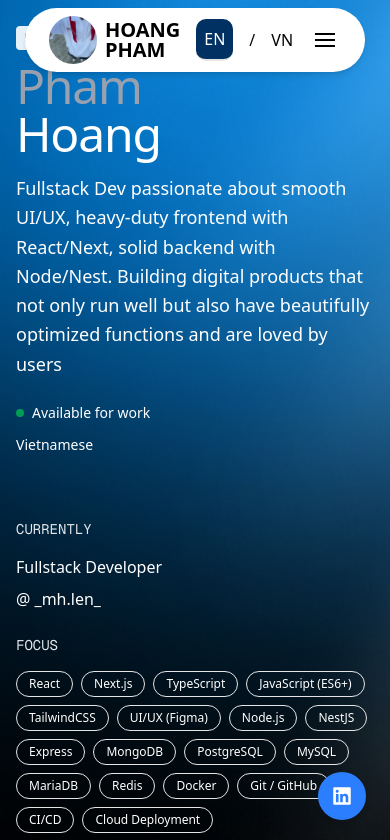
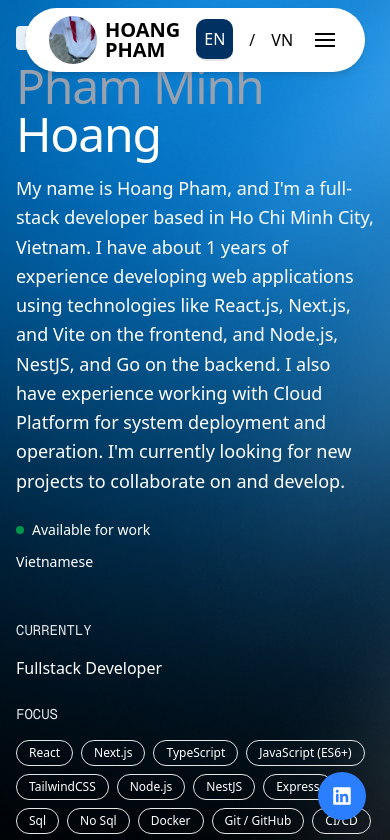
Before and after one commit to protam113/hoang_pham_strix, a Next.js app: page /en in a window 390 px wide. Shown: the top 840 px of the page. Built offline with nearby package versions, Linux system fonts and the light colour scheme.

Commit message:
Initial commit: TODO App with NestJS + React

```diff
--- a/messages/en.json
+++ b/messages/en.json
@@ -1,7 +1,7 @@
 {
   "Page": {
     "Hero": {
-      "title": "Fullstack Dev passionate about smooth UI/UX, heavy-duty frontend with React/Next, solid backend with Node/Nest. Building digital products that not only run well but also have beautifully optimized functions and are loved by users"
+      "title": "My name is Hoang Pham, and I'm a full-stack developer based in Ho Chi Minh City, Vietnam. I have about {years} years of experience developing web applications using technologies like React.js, Next.js, and Vite on the frontend, and Node.js, NestJS, and Go on the backend. I also have experience working with Cloud Platform for system deployment and operation. I'm currently looking for new projects to collaborate on and develop."
     },
     "Introduce": {
       "content1": "Full-stack developer with hands-on experience from freelance work and personal projects. Proficient in Node.js, NestJS, React, and modern tooling such as Docker and Redis. Experienced in building and deploying real-world web applications with a strong focus on performance, scalability, and user experience. Recently worked with microservices combined with micro frontend architecture and gRPC, developing a solid foundation in distributed system design and operation.",
--- a/messages/vi.json
+++ b/messages/vi.json
@@ -1,11 +1,11 @@
 {
   "Page": {
     "Hero": {
-      "title": "Fullstack Dev đam mê UI/UX mượt mà, frontend bùng nổ với React/Next, backend chắc kèo với Node/Nest. Xây digital product không chỉ chạy ngon mà chức năng cũng phải tối ưu đẹp mắt và user-love"
+      "title": "Mình là Hoàng Phạm, một lập trình viên Full-Stack tại TP. Hồ Chí Minh, Việt Nam. Mình có khoảng {years} năm kinh nghiệm phát triển ứng dụng web với các công nghệ như React.js, Next.js, Vite ở phía Frontend và Node.js, NestJS, Go ở phía Backend. Ngoài ra mình cũng có kinh nghiệm làm việc với Cloud Platform để triển khai và vận hành hệ thống. Hiện tại mình đang tìm kiếm các dự án mới để hợp tác và phát triển."
     },
     "Introduce": {
-      "content1": "Lập trình viên full-stack với kinh nghiệm thực tế từ công việc tự do và các dự án cá nhân. Thành thạo Node.js, NestJS, React cùng các công nghệ hiện đại như Docker và Redis. Có kinh nghiệm xây dựng, triển khai và tối ưu các ứng dụng web với trọng tâm vào hiệu suất, khả năng mở rộng và trải nghiệm người dùng. Gần đây, tôi làm việc với kiến trúc microservices kết hợp micro frontend và gRPC, từ đó nâng cao hiểu biết về thiết kế và vận hành hệ thống phân tán.",
-      "content2": "Tôi yêu thích việc chủ động tìm tòi và thử nghiệm các công nghệ mới, đặc biệt là ứng dụng AI vào quy trình phát triển phần mềm để tăng hiệu suất và tính sáng tạo, bao gồm các phương pháp lập trình như vibe coding. Tôi mong muốn được làm việc trong môi trường sáng tạo và hợp tác, nơi có thể đóng góp vào các sản phẩm có giá trị, chia sẻ kiến thức và giải quyết những bài toán phức tạp với tư duy lấy người dùng làm trung tâm. Trong dài hạn, tôi hướng đến việc làm chủ các tính năng cốt lõi, đóng góp về mặt kỹ thuật và tham gia xây dựng những hệ thống phần mềm có tác động thực tiễn."
+      "content1": "Lập trình viên full-stack với kinh nghiệm thực tế từ công việc tự do và các dự án cá nhân. Thành thạo Node.js, NestJS, React cùng các công nghệ hiện đại như Docker và Redis. Có kinh nghiệm xây dựng, triển khai và tối ưu các ứng dụng web với trọng tâm vào hiệu suất, khả năng mở rộng và trải nghiệm người dùng. Gần đây, mình làm việc với kiến trúc microservices kết hợp micro frontend và gRPC, từ đó nâng cao hiểu biết về thiết kế và vận hành hệ thống phân tán.",
+      "content2": "Mình yêu thích việc chủ động tìm tòi và thử nghiệm các công nghệ mới, đặc biệt là ứng dụng AI vào quy trình phát triển phần mềm để tăng hiệu suất và tính sáng tạo, bao gồm các phương pháp lập trình như vibe coding. mình mong muốn được làm việc trong môi trường sáng tạo và hợp tác, nơi có thể đóng góp vào các sản phẩm có giá trị, chia sẻ kiến thức và giải quyết những bài toán phức tạp với tư duy lấy người dùng làm trung tâm. Trong dài hạn, mình hướng đến việc làm chủ các tính năng cốt lõi, đóng góp về mặt kỹ thuật và tham gia xây dựng những hệ thống phần mềm có tác động thực tiễn."
     },
     "Experience": {
       "title1": "Kinh Nghiệm ",
@@ -24,7 +24,7 @@
     },
     "Technical": {
       "title": "Chuyên môn kỹ thuật",
-      "content": "Tôi đã phát triển một bộ kỹ năng đa dạng trong lĩnh vực của mình, tập trung vào các công nghệ web hiện đại và thực tiễn tốt nhất.",
+      "content": "mình đã phát triển một bộ kỹ năng đa dạng trong lĩnh vực của mình, tập trung vào các công nghệ web hiện đại và thực tiễn tốt nhất.",
       "development": "Phương pháp phát triển",
       "t1": {
         "a": "Sạch sẽ, có thể bảo trì ",
--- a/src/components/introduce.tsx
+++ b/src/components/introduce.tsx
@@ -8,11 +8,14 @@ const itemVariantsRight = {
   show: { opacity: 1, y: 0, transition: { duration: 0.6 } },
 };
 
+import { calculateExperience } from '@/utils/calculateExperience';
 import Image from 'next/image';
 import { Container } from './layout/container';
 
 export function Introduce() {
   const t = useTranslations('Page');
+  const currentYear = new Date().getFullYear();
+  const yearsOfExperience = calculateExperience(2024, 9); // Started September 2024
 
   return (
     <div className="relative min-h-screen flex items-center justify-center px-4 sm:px-6 lg:px-8 overflow-hidden">
@@ -36,10 +39,10 @@ export function Introduce() {
           <div className="lg:col-span-3 space-y-4 sm:space-y-6 lg:space-y-8">
             <div className="space-y-3 sm:space-y-2 sm:mt-[120px] mt-2">
               <div className="text-xs sm:text-sm text-muted-foreground bg-white/90 backdrop-blur-sm px-2 py-1 rounded font-mono tracking-wider inline-block">
-                PORTFOLIO / 2025
+                PORTFOLIO / {currentYear}
               </div>
               <h1 className="text-5xl sm:text-6xl lg:text-7xl font-light text-gray-400 tracking-tight">
-                Pham
+                Pham Minh
                 <br />
                 <span className="text-white">Hoang</span>
               </h1>
@@ -51,7 +54,7 @@ export function Introduce() {
                 variants={itemVariantsRight}
               >
                 <p className="text-lg text-white leading-relaxed">
-                  {t('Hero.title')}
+                  {t('Hero.title', { years: yearsOfExperience })}
                 </p>
               </motion.div>
 
@@ -65,12 +68,11 @@ export function Introduce() {
             </div>
           </div>
 
-          <div className="lg:col-span-2 flex flex-col justify-end space-y-6 sm:space-y-8 mt-8 lg:mt-0">
+          <div className="lg:col-span-2 flex flex-col justify-end space-y-6 sm:space-y-8 mt-4 lg:mt-0">
             <div className="space-y-4">
               <div className="text-sm text-gray-200 font-mono">CURRENTLY</div>
               <div className="space-y-2">
                 <div className="text-white">Fullstack Developer</div>
-                <div className="text-white">@ _mh.len_</div>
               </div>
             </div>
 
@@ -83,15 +85,11 @@ export function Introduce() {
                   'TypeScript',
                   'JavaScript (ES6+)',
                   'TailwindCSS',
-                  'UI/UX (Figma)',
                   'Node.js',
                   'NestJS',
                   'Express',
-                  'MongoDB',
-                  'PostgreSQL',
-                  'MySQL',
-                  'MariaDB',
-                  'Redis',
+                  'Sql',
+                  'No Sql',
                   'Docker',
                   'Git / GitHub',
                   'CI/CD',
--- /dev/null
+++ b/src/utils/calculateExperience.ts
@@ -0,0 +1,25 @@
+/**
+ * Calculate years of experience from a start date
+ * @param startYear - Year started working
+ * @param startMonth - Month started working (1-12)
+ * @returns Formatted experience string (e.g., "1.5", "2", "2.5")
+ */
+export function calculateExperience(
+  startYear: number,
+  startMonth: number
+): string {
+  const now = new Date();
+  const start = new Date(startYear, startMonth - 1); // Month is 0-indexed
+
+  const diffInMonths =
+    (now.getFullYear() - start.getFullYear()) * 12 +
+    (now.getMonth() - start.getMonth());
+
+  const years = diffInMonths / 12;
+
+  // Round to nearest 0.5
+  const rounded = Math.round(years * 2) / 2;
+
+  // Format: show decimal only if not a whole number
+  return rounded % 1 === 0 ? rounded.toString() : rounded.toFixed(1);
+}
```
